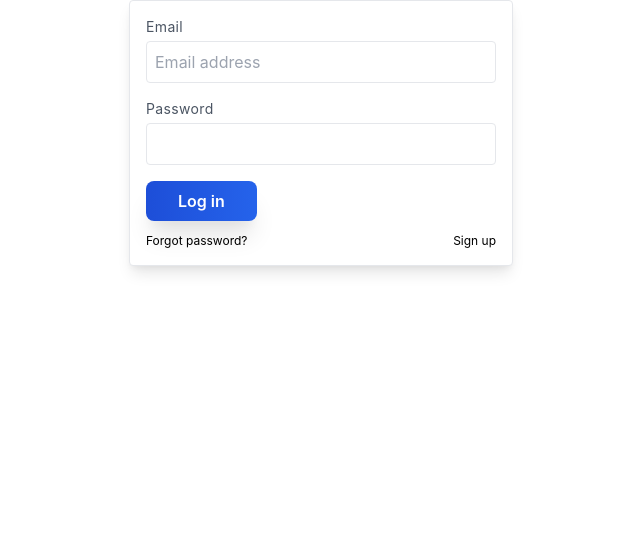
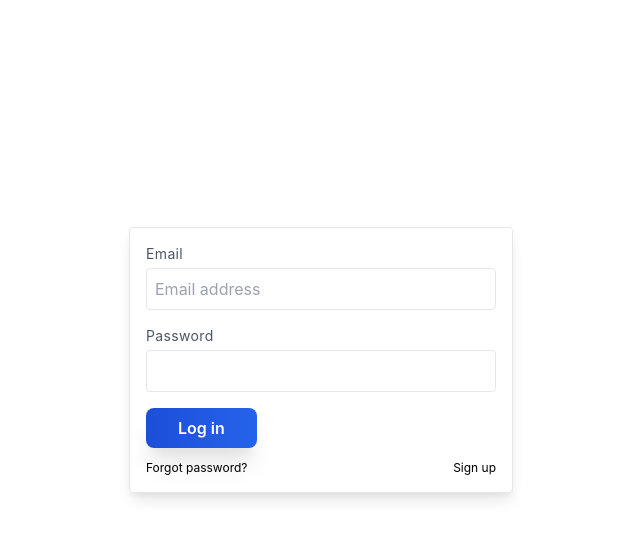
Before and after one commit to brentkeller/turn-games, a React (Create React App) app in the folder client/: page /login in a window 1280 px wide. Shown: the top 538 px of the page, without its empty margins (319-959 px from the left). Built offline with nearby package versions, Linux system fonts and the light colour scheme.

Commit message:
Setup basic full page flex layout

```diff
--- a/client/public/index.html
+++ b/client/public/index.html
@@ -28,7 +28,7 @@
   </head>
   <body>
     <noscript>You need to enable JavaScript to run this app.</noscript>
-    <div id="root"></div>
+    <div id="root" class="flex flex-1 flex-col justify-center"></div>
     <!--
       This HTML file is a template.
       If you open it directly in the browser, you will see an empty page.
--- a/client/src/App.css
+++ b/client/src/App.css
@@ -1,10 +1,5 @@
 .App {
   text-align: center;
-}
-
-.App-logo {
-  height: 40vmin;
-  pointer-events: none;
 }
 
 @media (prefers-reduced-motion: no-preference) {
@@ -27,12 +22,3 @@
 .App-link {
   color: #61dafb;
 }
-
-@keyframes App-logo-spin {
-  from {
-    transform: rotate(0deg);
-  }
-  to {
-    transform: rotate(360deg);
-  }
-}
--- a/client/src/index.css
+++ b/client/src/index.css
@@ -3,6 +3,9 @@
 @tailwind utilities;
 
 body {
+  min-height: 100vh;
+  display: flex;
+  flex-direction: column;
   margin: 0;
   font-family: -apple-system, BlinkMacSystemFont, 'Segoe UI', 'Roboto', 'Oxygen', 'Ubuntu',
     'Cantarell', 'Fira Sans', 'Droid Sans', 'Helvetica Neue', sans-serif;
```
